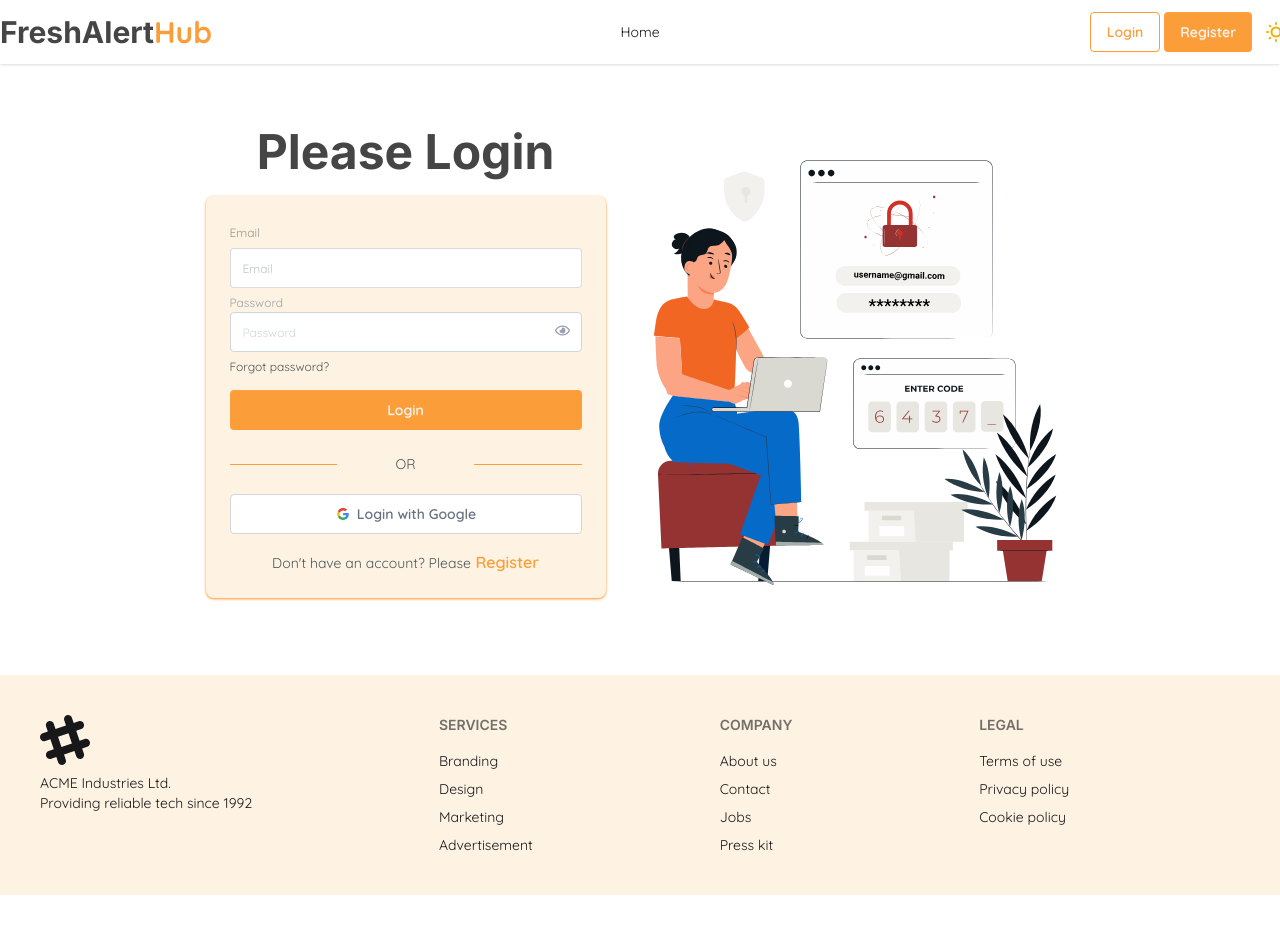
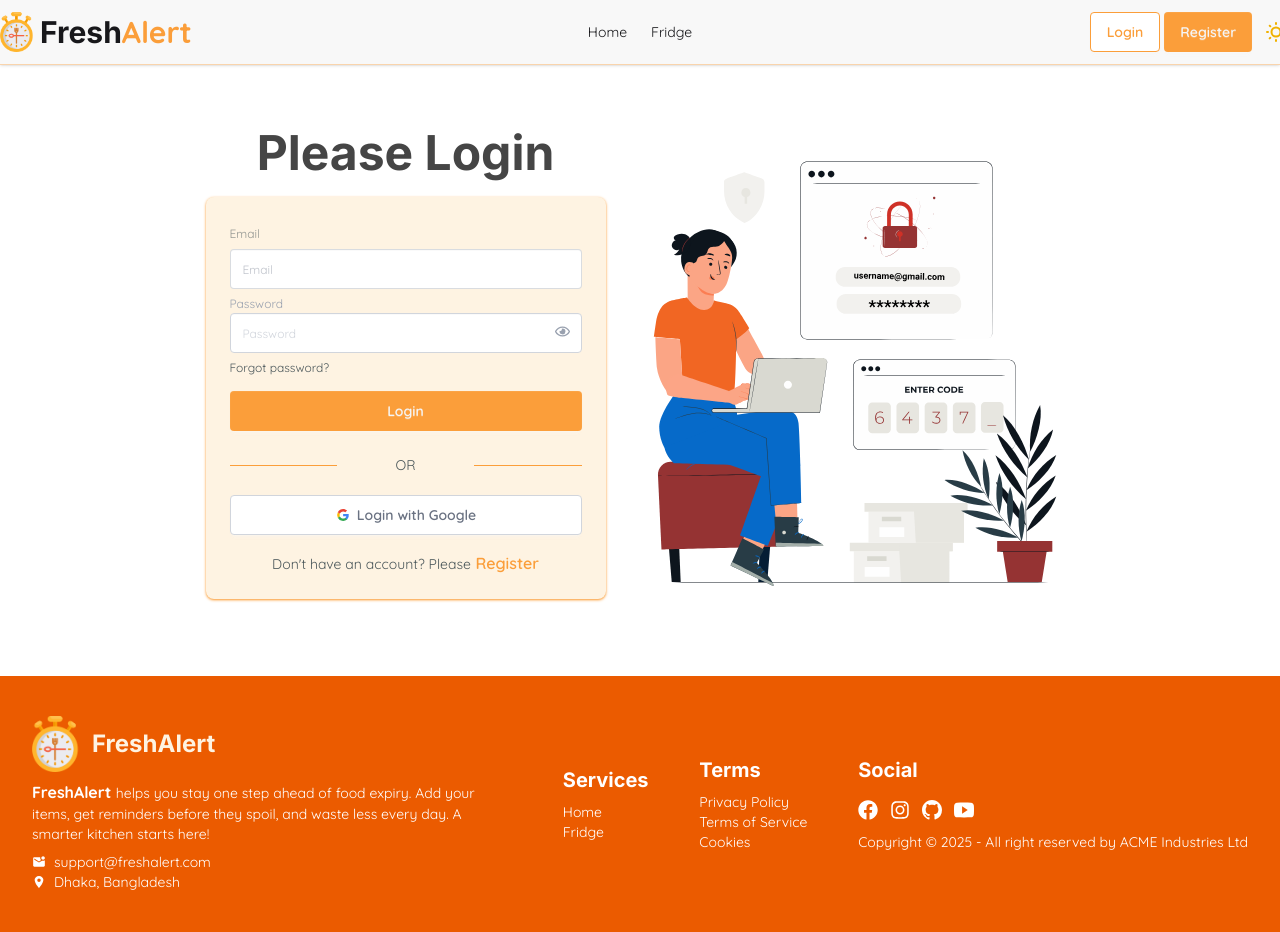
Before and after one commit to Elora21y/food-expiry-client, a React (Vite) app: page /login in a window 1280 px wide. Before the commit the page ends 895 px from the top, so only its background shows below. Built offline with nearby package versions, Linux system fonts and the light colour scheme; no server answers.

Commit message:
added footer

```diff
--- a/src/index.css
+++ b/src/index.css
@@ -10,7 +10,8 @@
   --color-primary: #FB9E3A;
   --color-secondary: #454545;
    --color-accent: #4C585B;
-   --color-base-200 : #FEF3E2
+   --color-accent-content: #4C585B;
+   --color-base-300 : #FEF3E2
 }
 @plugin 'daisyui/theme'{
      name: "dark";
@@ -18,8 +19,8 @@
  --color-primary: #FB9E3A;
   --color-secondary: #FB9E3A;
    --color-accent: #5e686d;
-   /* --color-accent-content: #FFFDF6;  */
-    --color-base-200 : #FEF3E2
+   --color-accent-content: #9AA6B2;
+    --color-base-300 : #FEF3E2
   }
 
 *{
--- a/src/layout/RootLayout.jsx
+++ b/src/layout/RootLayout.jsx
@@ -5,8 +5,8 @@ import Footer from "../shared/Footer";
 
 const RootLayout = () => {
   return (
-    <div>
-      <header>
+    <div className='bg-base-100 min-h-screen'>
+      <header  className='sticky backdrop-blur-3xl top-0 z-10'>
         <Navbar />
       </header>
       <main className="min-h-[calc(100vh-285px)] max-w-7xl mx-auto my-5 md:my-8 lg:my-12 px-5 sm:px-8 xl:px-0">
--- /dev/null
+++ b/src/pages/Fridge.jsx
@@ -0,0 +1,11 @@
+import React from 'react';
+
+const Fridge = () => {
+    return (
+        <div>
+            Fridge
+        </div>
+    );
+};
+
+export default Fridge;
--- a/src/pages/Login.jsx
+++ b/src/pages/Login.jsx
@@ -48,7 +48,7 @@ const Login = () => {
       });
   };
   return (
-    <div className="hero bg-base-100  text-accent">
+    <div className="hero text-accent">
       <div className="hero-content flex-col lg:flex-row-reverse gap-10">
         <div className="text-center lg:text-left hidden lg:flex">
           <Lottie
@@ -63,7 +63,7 @@ const Login = () => {
           <h2 className="text-center text-4xl lg:text-5xl font-bold mb-5 text-secondary">
             Please Login
           </h2>
-          <div className="card bg-base-200 shrink-0 shadow shadow-primary hover:shadow-md duration-500 transition-shadow">
+          <div className="card bg-base-300 shrink-0 shadow shadow-primary hover:shadow-md duration-500 transition-shadow">
             <div className="card-body w-[300px] sm:w-96 md:w-[400px]">
               {/* form */}
               <form onSubmit={handleLogin} className="fieldset">
--- a/src/pages/Register.jsx
+++ b/src/pages/Register.jsx
@@ -63,7 +63,7 @@ const Register = () => {
       });
   };
   return (
-    <div className="hero bg-base-100 min-h-screen text-accent">
+    <div className="hero min-h-screen text-accent">
       <div className="hero-content flex-col lg:flex-row-reverse gap-10">
         <div className="text-center lg:text-left hidden lg:flex">
           <Lottie
@@ -78,7 +78,7 @@ const Register = () => {
           <h2 className="text-center text-4xl lg:text-5xl font-bold mb-5 text-secondary">
             Please Register
           </h2>
-          <div className="card bg-base-200 shrink-0 shadow shadow-primary hover:shadow-md duration-500 transition-shadow">
+          <div className="card bg-base-300 shrink-0 shadow shadow-primary hover:shadow-md duration-500 transition-shadow">
             <div className="card-body w-[300px] sm:w-96 md:w-[400px]">
               {/* form */}
               <form onSubmit={handleRegister} className="fieldset">
--- a/src/shared/Footer.jsx
+++ b/src/shared/Footer.jsx
@@ -1,47 +1,96 @@
-import React from 'react';
+import React, { use } from "react";
+import icon from "../../public/time.png";
+import { FaFacebook, FaInstagram } from "react-icons/fa";
+import { BsGithub } from "react-icons/bs";
+import { IoLogoYoutube } from "react-icons/io";
+import { AuthContext } from "../context/AuthContext";
+import { MdMarkEmailUnread } from "react-icons/md";
+import { IoLocationSharp } from "react-icons/io5";
 
 const Footer = () => {
+  const {user} = use(AuthContext)
   return (
-        <div>
-            <footer className="footer sm:footer-horizontal bg-base-200 text-base-content p-10">
-  <aside>
-    <svg
-      width="50"
-      height="50"
-      viewBox="0 0 24 24"
-      xmlns="http://www.w3.org/2000/svg"
-      fillRule="evenodd"
-      clipRule="evenodd"
-      className="fill-current">
-      <path
-        d="M22.672 15.226l-2.432.811.841 2.515c.33 1.019-.209 2.127-1.23 2.456-1.15.325-2.148-.321-2.463-1.226l-.84-2.518-5.013 1.677.84 2.517c.391 1.203-.434 2.542-1.831 2.542-.88 0-1.601-.564-1.86-1.314l-.842-2.516-2.431.809c-1.135.328-2.145-.317-2.463-1.229-.329-1.018.211-2.127 1.231-2.456l2.432-.809-1.621-4.823-2.432.808c-1.355.384-2.558-.59-2.558-1.839 0-.817.509-1.582 1.327-1.846l2.433-.809-.842-2.515c-.33-1.02.211-2.129 1.232-2.458 1.02-.329 2.13.209 2.461 1.229l.842 2.515 5.011-1.677-.839-2.517c-.403-1.238.484-2.553 1.843-2.553.819 0 1.585.509 1.85 1.326l.841 2.517 2.431-.81c1.02-.33 2.131.211 2.461 1.229.332 1.018-.21 2.126-1.23 2.456l-2.433.809 1.622 4.823 2.433-.809c1.242-.401 2.557.484 2.557 1.838 0 .819-.51 1.583-1.328 1.847m-8.992-6.428l-5.01 1.675 1.619 4.828 5.011-1.674-1.62-4.829z"></path>
-    </svg>
+    <div className=" bg-[#EB5B00] text-white p-10 text-sm max-w-7xl mx-auto px-5 sm:px-8">
+      <footer className="flex flex-col lg:flex-row justify-between lg:items-center gap-5">
+        <aside className="max-w-[480px]">
+          <div className="flex gap-1 items-center mb-2">
+            <img src={icon} alt="" className="w-10 sm:w-12 md:w-14" />
+            <h4 className="text-base-300 font-bold text-xl md:text-2xl">
+              FreshAlert
+            </h4>
+          </div>
           <p>
-      ACME Industries Ltd.
-      <br />
-      Providing reliable tech since 1992
+            <strong className="text-base">FreshAlert </strong>
+            helps you stay one step ahead of food expiry. Add your items, get
+            reminders before they spoil, and waste less every day. A smarter
+            kitchen starts here!
+          </p>
+
+          <p className="flex items-center gap-2 mt-2">
+            <MdMarkEmailUnread /> support@freshalert.com
+          </p>
+          <p className="flex items-center gap-2">
+            <IoLocationSharp /> Dhaka, Bangladesh
           </p>
         </aside>
-  <nav>
-    <h6 className="footer-title">Services</h6>
-    <a className="link link-hover">Branding</a>
-    <a className="link link-hover">Design</a>
-    <a className="link link-hover">Marketing</a>
-    <a className="link link-hover">Advertisement</a>
+
+{/* Services */}
+        <nav className="flex flex-col">
+          <h2 className="md:text-xl font-bold mb-2">Services</h2>
+          <a className="link link-hover" href="/">
+            Home
+          </a>
+          <a className="link link-hover" href="/fridge">
+            Fridge
+          </a>
+          {
+            user &&
+            <>
+            <a className="link link-hover" href="/add-food">
+            Add Food
+          </a>
+          <a className="link link-hover" href="/my-items">
+            My Items
+          </a>
+            </>
+          }
         </nav>
-  <nav>
-    <h6 className="footer-title">Company</h6>
-    <a className="link link-hover">About us</a>
-    <a className="link link-hover">Contact</a>
-    <a className="link link-hover">Jobs</a>
-    <a className="link link-hover">Press kit</a>
-  </nav>
-  <nav>
-    <h6 className="footer-title">Legal</h6>
-    <a className="link link-hover">Terms of use</a>
-    <a className="link link-hover">Privacy policy</a>
-    <a className="link link-hover">Cookie policy</a>
-  </nav>
+        {/* terms */}
+         <div>
+            <h2 className="md:text-xl font-bold mb-2">Terms</h2>
+            <p>
+              <a href="#">Privacy Policy</a>
+            </p>
+            <p>
+              <a href="#">Terms of Service</a>
+            </p>
+            <p>
+              <a href="#">Cookies</a>
+            </p>
+          </div>
+{/* Social */}
+        <div>
+          <h2 className="md:text-xl font-bold mb-2">Social</h2>
+          <div className="flex gap-3 pt-2 social">
+            <a href="https://www.facebook.com/elora.yasmin.21" target="_blank">
+              <FaFacebook size={20} />
+            </a>
+            <a href="https://www.instagram.com/ajanta__elora/" target="_blank">
+              <FaInstagram size={20} />
+            </a>
+            <a href="https://github.com/Elora21y" target="_blank">
+              <BsGithub size={20} />
+            </a>
+            <a href="https://www.youtube.com/@elora256" target="_blank">
+              <IoLogoYoutube size={20} />
+            </a>
+          </div>
+
+          <p className="mt-3">
+            Copyright © {new Date().getFullYear()} - All right reserved by ACME
+            Industries Ltd
+          </p>
+        </div>
       </footer>
     </div>
   );
--- a/src/shared/Navbar.jsx
+++ b/src/shared/Navbar.jsx
@@ -2,35 +2,51 @@ import React, { use } from "react";
 import { HiOutlineMenuAlt3 } from "react-icons/hi";
 import { Link, NavLink } from "react-router";
 import { AuthContext } from "../context/AuthContext";
+import toast from "react-hot-toast";
+import icon from "../../public/time.png";
 
 const Navbar = () => {
-   const {user, handleToggle, theme } = use(AuthContext);
+  const { user, logOut, handleToggle, theme } = use(AuthContext);
   const links = (
     <>
       <li>
         <NavLink to="/">Home</NavLink>
       </li>
+      <li>
+        <NavLink to="/fridge">Fridge</NavLink>
+      </li>
+      {user && (
+        <>
+          <li>
+            <NavLink to="/add-food">Add Food</NavLink>
+          </li>
+          <li>
+            <NavLink to="/my-items">My Items</NavLink>
+          </li>
+        </>
+      )}
     </>
   );
+  const handleLogout = () => {
+    logOut()
+      .then(() => toast.success("Successfully log out"))
+      .catch((error) => toast.error(error));
+  };
   return (
-      <div className=" bg-white/80 shadow ">
+    <div className=" bg-base-200 shadow  border-b border-primary/40">
       <div className=" max-w-7xl mx-auto px-2 sm:px-8 xl:px-0 navbar p-0">
         <div className="navbar-start">
-          {/* <img src={icon} alt="" className="w-8 sm:w-10 md:w-12" /> */}
-          <h3 className="font-bold text-secondary text-xl sm:text-2xl md:text-3xl">
-            FreshAlert<span className="text-primary">Hub</span>
+          <img src={icon} alt="" className="w-8 sm:w-10" />
+          <h3 className="font-bold text-xl sm:text-2xl md:text-3xl">
+            Fresh<span className="text-primary">Alert</span>
           </h3>
         </div>
         <div className="navbar-center hidden lg:flex">
           <ul className="menu menu-horizontal px-2 ">{links}</ul>
         </div>
         <div className="navbar-end gap-1 ">
-
-
-          {/* {user ? (
+          {user ? (
             <>
-              <div className="dropdown">
-                <div tabIndex={0}>
               <img
                 src={
                   user?.photoURL
@@ -43,41 +59,30 @@ const Navbar = () => {
                 data-tooltip-content={`Hi! ${user?.displayName || "Guest"}`}
                 data-tooltip-place="bottom"
               />
-      <ReactTooltip id="user-tooltip"
+              {/* <ReactTooltip id="user-tooltip"
       place="bottom"
-  style={{ backgroundColor: "#4caf50", color: "white", fontWeight: "500" }}/>
-                </div>
-                <ul
-                  tabIndex={0}
-                  className="menu menu-sm  dropdown-content bg-base-100 rounded-box z-1 max-w-54 p-4 shadow-lg right-0 space-y-2 text-center"
-                >
-                  <p className=" text-sm md:text-base">{user.email}</p>
-                  <Link
-                    // onClick={handleLogout}
-                    className="btn btn-xs md:btn-sm button-green "
+  style={{ backgroundColor: "#4caf50", color: "white", fontWeight: "500" }}/> */}
+
+              <button
+                onClick={handleLogout}
+                className="btn btn-xs sm:btn-md hover:text-white hover:bg-primary text-primary border border-primary bg-white "
               >
                 Logout
-                  </Link>
-                </ul>
-              </div>
+              </button>
             </>
           ) : (
             <>
-            ...................................
-            </>
-            )} */}
               <Link
                 to="/login"
                 className="btn btn-xs sm:btn-md hover:text-white hover:bg-primary text-primary border border-primary bg-white "
               >
                 Login
               </Link>
-            <Link
-              to="/register"
-              className="btn btn-xs sm:btn-md orange-btn"
-            >
+              <Link to="/register" className="btn btn-xs sm:btn-md orange-btn">
                 Register
               </Link>
+            </>
+          )}
 
           <label className="swap swap-rotate -mr-3 ml-2">
             {/* this hidden checkbox controls the state */}
@@ -91,7 +96,7 @@ const Navbar = () => {
 
             {/* moon icon */}
             <svg
-              className="swap-on h-6 w-5 fill-current text-black"
+              className="swap-on h-6 w-5 fill-current text-white"
               xmlns="http://www.w3.org/2000/svg"
               viewBox="0 0 24 24"
             >
@@ -118,7 +123,7 @@ const Navbar = () => {
             </div>
             <ul
               tabIndex={0}
-              className="menu menu-sm  dropdown-content bg-base-100 rounded-box z-20 mt-3 w-40 p-2 shadow right-0"
+              className="menu menu-sm  dropdown-content bg-base-200 rounded-box z-20 mt-3 w-40 p-2 shadow right-0"
             >
               {links}
             </ul>
```
Also changed, not shown: src/pages/AddFood.jsx (added, +11 -0 lines), src/pages/MyItems.jsx (added, +11 -0 lines), src/router/Router.jsx (+15 -0 lines), public/time.png (added), public/tomato.png (added). Lines whose indentation alone changed are shown as unchanged.
